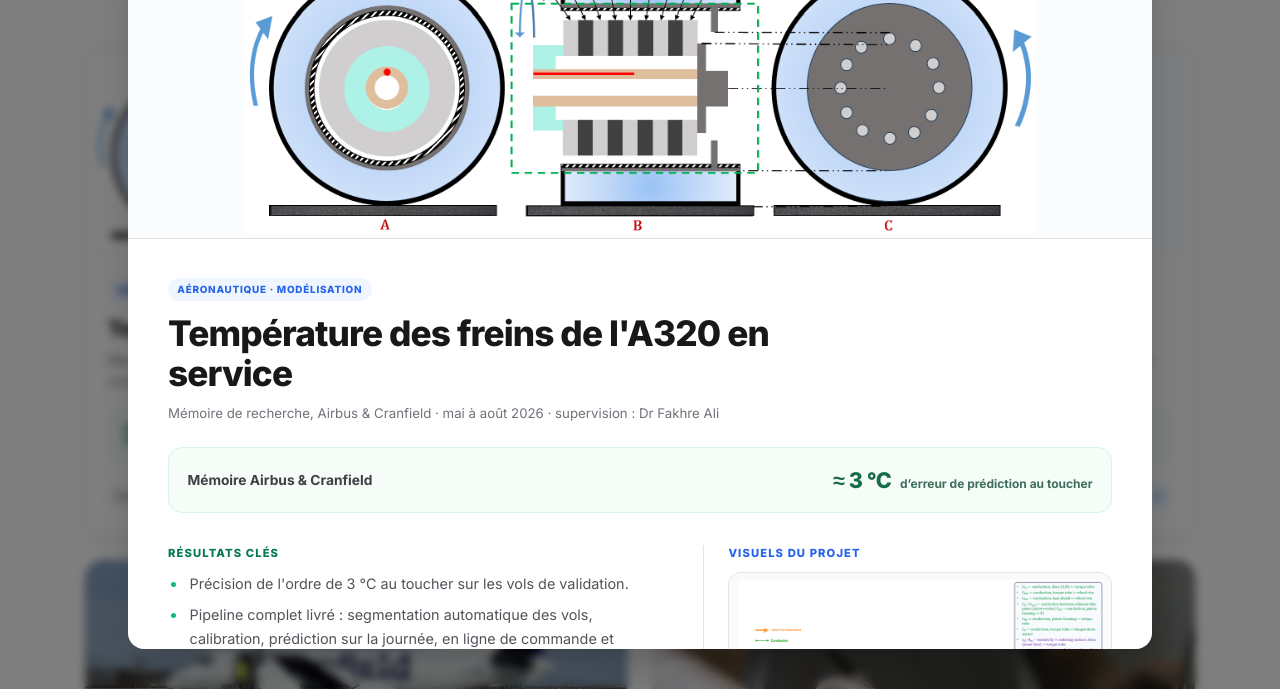
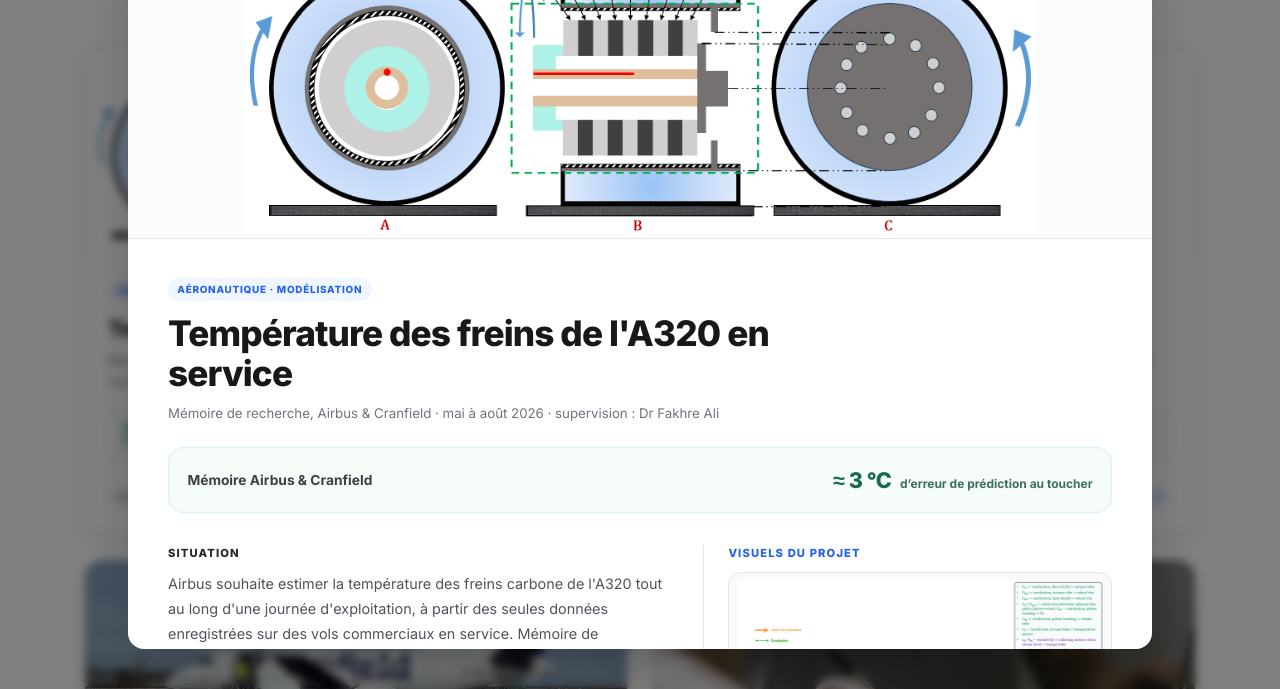
Before and after one commit to ugo-roccamatisi/ugo-roccamatisi.github.io, a plain HTML site: page index.html in a window 1280 px wide. Both pictures are taken after a click on the button 356 px from the left and 1830 px from the top of the page. Shown: the part 1541-2230 px from the top of the page. Drawn offline with nearby package versions, Linux system fonts and the light colour scheme.

Commit message:
Local update

```diff
--- a/assets/css/styles.css
+++ b/assets/css/styles.css
@@ -153,6 +153,7 @@ section[id] { scroll-margin-top: 72px; }
 .case-block { padding: 1.3rem 0; border-top: 1px solid #e4e4e7; }
 .case-block:first-child { padding-top: 0; border-top: 0; }
 .case-block h4, .case-media > h4, .case-resources > h4 { margin-bottom: 0.65rem; color: #27272a; font-size: 0.7rem; font-weight: 820; letter-spacing: 0.1em; text-transform: uppercase; }
+.case-results { margin-top: 0.45rem; padding: 1rem 1.05rem; border: 1px solid #d9f3e5; border-radius: 0.8rem; background: #f6fcf8; }
 .case-results h4 { color: #047857; }
 .star-p { color: #52525b; font-size: 0.9rem; line-height: 1.72; }
 .star-ul { list-style: disc; padding-left: 1.2rem; color: #52525b; font-size: 0.9rem; line-height: 1.68; }
--- a/assets/js/scripts.js
+++ b/assets/js/scripts.js
@@ -18,7 +18,7 @@ const T = {
     'exp1.s': "Stage : ingénieur de maintenance prédictive, Roissy-CDG. Indicateurs de dégradation et modèle prédictif d'alertes sur les systèmes A220 et B777.",
     'proj.h': 'Projets', 'proj.kicker': 'Sélection',
     'proj.intro': "Des études de cas concrètes, de la modélisation physique à l'IA appliquée.", 'proj.other': 'Autres projets', 'proj.other_intro': 'Optimisation, conception aéronautique et prévision', 'proj.outcome': 'Résultat / portée',
-    'proj.more': 'Voir l’étude de cas', 'modal.tech': 'Technologies', 'modal.gallery': 'Visuels du projet', 'modal.resources': 'Ressources', 'case.results': 'Résultats clés', 'case.problem': 'Problème', 'case.role': 'Ma contribution', 'case.approach': 'Méthode',
+    'proj.more': 'Voir l’étude de cas', 'modal.tech': 'Technologies', 'modal.gallery': 'Visuels du projet', 'modal.resources': 'Ressources', 'case.results': 'Résultats', 'case.problem': 'Situation', 'case.role': 'Tâche', 'case.approach': 'Actions',
     'contact.kicker': 'Échangeons', 'contact.p': "Une question sur mes projets, une proposition, une collaboration ? Écrivez-moi, je réponds volontiers.",
     'footer': '© 2026 Ugo Roccamatisi · Paris, France'
   },
@@ -40,7 +40,7 @@ const T = {
     'exp1.s': "Internship: predictive maintenance engineer, Roissy-CDG. Degradation indicators and a predictive alert model on A220 and B777 systems.",
     'proj.h': 'Projects', 'proj.kicker': 'Selected work',
     'proj.intro': 'Concrete case studies, from physical modelling to applied AI.', 'proj.other': 'Other projects', 'proj.other_intro': 'Optimisation, aircraft design and forecasting', 'proj.outcome': 'Outcome / scope',
-    'proj.more': 'View case study', 'modal.tech': 'Technologies', 'modal.gallery': 'Project visuals', 'modal.resources': 'Resources', 'case.results': 'Key results', 'case.problem': 'Problem', 'case.role': 'My contribution', 'case.approach': 'Approach',
+    'proj.more': 'View case study', 'modal.tech': 'Technologies', 'modal.gallery': 'Project visuals', 'modal.resources': 'Resources', 'case.results': 'Results', 'case.problem': 'Situation', 'case.role': 'Task', 'case.approach': 'Actions',
     'contact.kicker': 'Let’s talk', 'contact.p': "A question about my projects, a proposal, a collaboration? Write to me, I'll be glad to answer.",
     'footer': '© 2026 Ugo Roccamatisi · Paris, France'
   }
@@ -104,8 +104,8 @@ const PROJECT_META = {
     en: { category: 'Applied AI · Healthcare', role: 'Prediction team lead', value: '73%', outcome: 'accuracy across 26,950 test stays' }
   },
   bwb: {
-    fr: { category: 'Conception aéronautique', role: 'Responsable intégration moteurs', value: '62', outcome: 'étudiants dans l’équipe internationale' },
-    en: { category: 'Aircraft design', role: 'Engine integration lead', value: '62', outcome: 'students in the international team' }
+    fr: { category: 'Conception aéronautique', role: 'Responsable intégration moteurs', value: '62', outcome: 'étudiants dans une équipe internationale' },
+    en: { category: 'Aircraft design', role: 'Engine integration lead', value: '62', outcome: 'students in an international team' }
   },
   vrp: {
     fr: { category: 'Optimisation · Reinforcement Learning', role: 'Projet en équipe de 6', value: '−13 %', outcome: 'sur le coût face à la meilleure référence' },
@@ -176,11 +176,11 @@ function openModal(id) {
     '<a href="' + l.href + '" target="_blank" rel="noopener noreferrer" class="case-link">' + (LANG === 'fr' ? l.label_fr : l.label_en) + '</a>'
   ).join('');
   const caseStudy = [
-    ['case.results', '<ul class="star-ul result-list">' + t.results.map(x => '<li>' + x + '</li>').join('') + '</ul>'],
-    ['case.problem', '<p class="star-p">' + t.situation + '</p>'],
-    ['case.role', '<p class="star-p">' + t.task + '</p>'],
-    ['case.approach', '<ul class="star-ul">' + t.actions.map(x => '<li>' + x + '</li>').join('') + '</ul>']
-  ].map(([k, body], index) => '<section class="case-block' + (index === 0 ? ' case-results' : '') + '"><h4>' + T[LANG][k] + '</h4>' + body + '</section>').join('');
+    ['case.problem', '<p class="star-p">' + t.situation + '</p>', ''],
+    ['case.role', '<p class="star-p">' + t.task + '</p>', ''],
+    ['case.approach', '<ul class="star-ul">' + t.actions.map(x => '<li>' + x + '</li>').join('') + '</ul>', ''],
+    ['case.results', '<ul class="star-ul result-list">' + t.results.map(x => '<li>' + x + '</li>').join('') + '</ul>', ' case-results']
+  ].map(([k, body, className]) => '<section class="case-block' + className + '"><h4>' + T[LANG][k] + '</h4>' + body + '</section>').join('');
   const gallery = (p.gallery || []).filter(g => g.video || g.src !== p.banner).map(g => {
     const caption = LANG === 'fr' ? g.fr : g.en;
     const media = g.video
--- a/index.html
+++ b/index.html
@@ -22,7 +22,7 @@
 <link rel="stylesheet" href="https://cdn.jsdelivr.net/gh/devicons/devicon@latest/devicon.min.css">
 <script src="https://cdn.tailwindcss.com"></script>
 <script src="assets/js/tailwind-config.js?v=59"></script>
-<link rel="stylesheet" href="assets/css/styles.css?v=65">
+<link rel="stylesheet" href="assets/css/styles.css?v=66">
 </head>
 <body class="font-inter bg-lightbg text-zinc-800 transition-colors duration-300">
 
@@ -266,6 +266,6 @@
 </div>
 
 <script src="assets/js/projects-data.js?v=64"></script>
-<script src="assets/js/scripts.js?v=65"></script>
+<script src="assets/js/scripts.js?v=66"></script>
 </body>
 </html>
```
